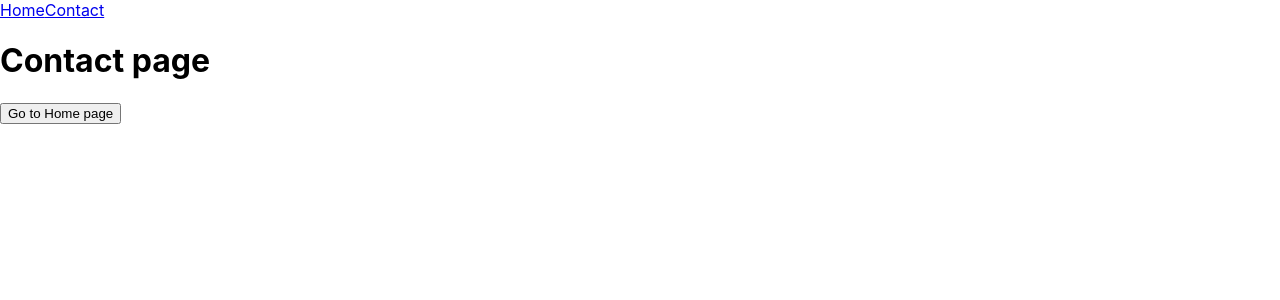
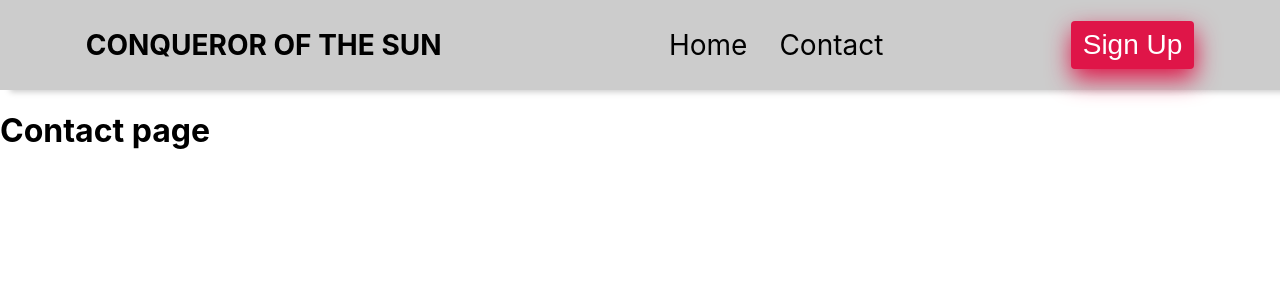
Before and after one commit to Fouza/React-course-3, a React (Create React App) app: page /contact in a window 1280 px wide. Shown: the top 300 px of the page. Built offline with nearby package versions, Linux system fonts and the light colour scheme.

Commit message:
session 3 react

```diff
--- a/src/App.js
+++ b/src/App.js
@@ -28,8 +28,6 @@ function App() {
           <Route index element={<ProductsPage />} />
           <Route path="employees" element={<Employees />} />
         </Route>
-
-
       </Routes>
     </BrowserRouter>
   );
--- /dev/null
+++ b/src/Layout/Layout.css
@@ -0,0 +1,81 @@
+* {
+  /* font-family: system-ui, -apple-system, BlinkMacSystemFont, 'Segoe UI', Roboto, Oxygen, Ubuntu, Cantarell, 'Open Sans', 'Helvetica Neue', sans-serif; */
+}
+
+body {
+  margin: 0;
+  height: 200vh;
+  background: #fff;
+}
+
+.link {
+  list-style-type: none;
+  padding: 0 16px;
+  font-size: 28px;
+  text-decoration: none;
+  color: #000;
+}
+
+.link:hover {
+  color: #f5f5f5;
+}
+
+.navbar {
+  display: flex;
+  justify-content: space-around;
+  align-items: center;
+  position: sticky;
+  top: 0;
+  background-color: #ccc;
+  box-shadow: 10px 2px 6px #ccc;
+}
+
+.links {
+  display: flex;
+}
+
+.company_name {
+  font-weight: bold;
+}
+
+.company_name,
+.links,
+.sign {
+  font-size: 28px;
+}
+
+.sign {
+  background-color: #df1548;
+  border-radius: 4px;
+  box-shadow: 1px 10px 25px #df1548;
+  border: none;
+  color: #fff;
+  padding: 8px 12px;
+}
+
+.side_menu_btn {
+  display: none;
+}
+
+@media (max-width: 810px) and (min-width: 400px) {
+  .company_name,
+  .links,
+  .sign {
+    font-size: 18px;
+  }
+}
+
+@media (max-width: 580px) {
+  .side_menu_btn {
+    display: block !important;
+  }
+
+  .sign_container,
+  .links {
+    display: none;
+  }
+
+  .navbar {
+    height: 56px;
+  }
+}
--- a/src/Layout/Layout.js
+++ b/src/Layout/Layout.js
@@ -1,14 +1,23 @@
 import React from 'react'
 import { Link, Outlet } from 'react-router-dom'
+import './Layout.css'
 
 const Layout = ({ }) => {
 
     return (
         <div>
-            <header>
-                <Link to={"/"}>Home</Link>
-                <Link to={"/contact"} >Contact</Link>
-            </header>
+            <nav class="navbar">
+                <span class="company_name">CONQUEROR OF THE SUN</span>
+                <ul class="links">
+                    <Link to="/" className='link'>Home</Link>
+                    <Link to="/contact" className='link'>Contact</Link>
+                </ul>
+                <div class="sign_container">
+                    <button class="sign">Sign Up</button>
+                </div>
+                <div class="side_menu_btn"><i class="fas fa-bars"></i></div>
+            </nav>
+
             <main>
                 <Outlet />
             </main>
--- a/src/components/DataComp/DataComp.js
+++ b/src/components/DataComp/DataComp.js
@@ -10,9 +10,27 @@ const DataComp = () => {
 
     useEffect(() => {
         axios.get('https://jsonplaceholder.typicode.com/posts/1')
-            .then(response => setData(response.data))
+            .then(response =>
+                setTimeout(() => {
+                    setData(response.data)
+                }, 5000)
+            )
             .catch(error => console.error('Error:', error));
     }, []);
+
+    console.log(data)
+    //API is a set of endpoints
+    //Each endpoint does a specific action (Inserting, creating, fetching)
+    // Eg: Endpoint for fetching list of users
+    // Eg: Endpoint for creating a new Order
+
+
+    //Each endpoint is defined by the URL and the method
+    //post
+    //put
+    //delete
+
+
 
     useEffect(() => {
         axios.post('https://jsonplaceholder.typicode.com/posts', {
@@ -45,15 +63,11 @@ const DataComp = () => {
     }, []);
 
 
-    console.log(response)
     return (
-        <div>
-            {data ? <Fragment>
-                {Object.keys(data).map((key, index) => (
-                    <p key={index}>{data[key]}</p>
-                ))}
-            </Fragment> : 'Loading...'}
-        </div>
+        <Fragment>
+            <p></p>
+            <div></div>
+        </Fragment>
     )
 }
 
--- a/src/pages/Contact/Contact.js
+++ b/src/pages/Contact/Contact.js
@@ -5,7 +5,6 @@ const Contact = () => {
     return (
         <div>
             <h1>Contact page</h1>
-            <button>Go to Home page</button>
         </div>
     )
 }
--- a/src/pages/Home/Home.js
+++ b/src/pages/Home/Home.js
@@ -1,11 +1,12 @@
 import React from 'react'
+import DataComp from '../../components/DataComp/DataComp'
 
 const Home = () => {
 
     return (
         <div>
             <h2>Home page</h2>
-            <button>Go to Contact page</button>
+            <DataComp />
         </div>
     )
 }
```
